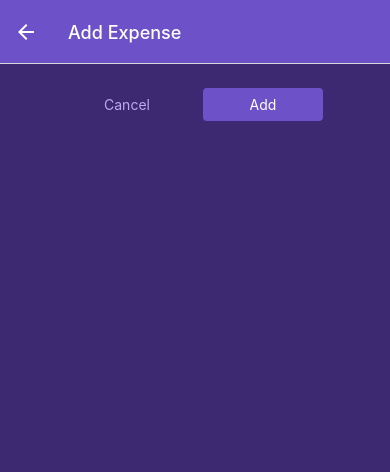
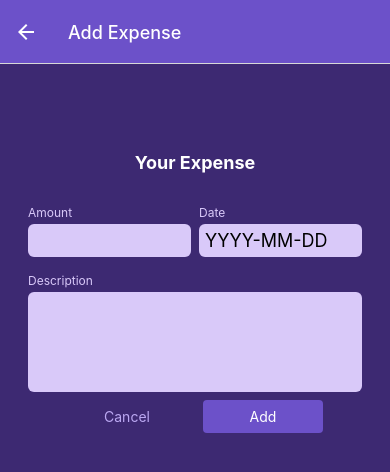
Before and after one commit to IsaiGarciaRyndem/ReactNativeCourse, a React Native app: screen /ManageExpense in a window 390 px wide. Shown: the top 472 px of the page. Built offline with nearby package versions, Linux system fonts and the light colour scheme.

Commit message:
finalizar sección

```diff
--- /dev/null
+++ b/components/ManageExpense/ExpenseForm.js
@@ -0,0 +1,141 @@
+import {Alert, StyleSheet, Text, View} from "react-native";
+import Input from "./Input";
+import {useState} from "react";
+import Button from "../UI/Button";
+import {getFormattedDate} from "../../util/date";
+import {GlobalStyles} from "../../constants/styles";
+
+function ExpenseForm({submitButtonLabel ,onCancel, onSubmit, defaultValues}) {
+    const [inputs, setInputs] = useState({
+        amount: {
+            value: defaultValues ? defaultValues.amount.toString() : '',
+            isValid: true
+        },
+        date: {
+            value: defaultValues ? getFormattedDate(defaultValues.date) : '',
+            isValid: true
+        },
+        description: {
+            value: defaultValues ? defaultValues.description : '',
+            isValid: true
+        }
+    });
+    function inputChangeHandler(inputIdentifier ,enteredAmount) {
+        setInputs((currentInputValues) => {
+            return {
+                ...currentInputValues,
+                [inputIdentifier]: {value: enteredAmount, isValid: true}
+            }
+        })
+    }
+    function submitHandler() {
+        const expenseData = {
+            amount: +inputs.amount.value,
+            date: new Date(inputs.date.value),
+            description: inputs.description.value
+        }
+        const amountIsValid = !isNaN(expenseData.amount) && expenseData.amount > 0;
+        const dateIsValid = expenseData.date.toString() !== 'Invalid Date';
+        const descriptionIsValid = expenseData.description.trim().length > 0;
+
+        if (!amountIsValid || !dateIsValid || !descriptionIsValid) {
+            // Alert.alert('Invalid input', 'Please check your input values');
+            setInputs((curInputs) => {
+                return {
+                    amount: {value: curInputs.amount.value, isValid: amountIsValid},
+                    date: {value: curInputs.date.value, isValid: dateIsValid},
+                    description: {value: curInputs.description.value, isValid: descriptionIsValid}
+                }
+            });
+            return ;
+        }
+
+       onSubmit(expenseData)
+    }
+
+    const formIsInvalid =
+        !inputs.amount.isValid ||
+        !inputs.date.isValid ||
+        !inputs.description.isValid;
+
+    return (
+        <View style={styles.form}>
+            <Text style={styles.title}>Your Expense</Text>
+            <View style={styles.inputsRow}>
+                <Input
+                    style={styles.rowInput}
+                    label='Amount'
+                    invalid={!inputs.amount.isValid}
+                    textInputConfig={{
+                        keyboardType: 'decimal-pad',
+                        onChangeText: inputChangeHandler.bind(this, 'amount'),
+                        value: inputs.amount.value
+                    }}
+                />
+                <Input
+                    style={styles.rowInput}
+                    label='Date'
+                    invalid={!inputs.date.isValid}
+                    textInputConfig={{
+                        placeholder: 'YYYY-MM-DD',
+                        maxLength: 10,
+                        onChangeText: inputChangeHandler.bind(this, 'date'),
+                        value: inputs.date.value
+                    }}
+                />
+            </View>
+            <Input
+                label='Description'
+                invalid={!inputs.description.isValid}
+                textInputConfig= {{
+                    multiline: true,
+                    onChangeText: inputChangeHandler.bind(this, 'description'),
+                    value: inputs.description.value
+                }}
+            />
+            {formIsInvalid && (<Text style={styles.errorText}>Invalid input values - please check your data!</Text>)}
+            <View style={styles.buttons}>
+                <Button style={styles.button} mode='flat' onPress={onCancel}>
+                    Cancel
+                </Button>
+                <Button style={styles.button} onPress={submitHandler}>
+                    {submitButtonLabel}
+                </Button>
+            </View>
+        </View>
+    );
+}
+export default ExpenseForm;
+const styles = StyleSheet.create({
+    form: {
+        marginTop: 40
+    },
+    title: {
+        fontSize: 18,
+        fontWeight: 'bold',
+        color: 'white',
+        marginVertical: 24,
+        textAlign: 'center'
+    },
+    inputsRow: {
+        flexDirection: 'row',
+        justifyContent: 'space-between'
+    },
+    rowInput: {
+        flex: 1
+    },
+    buttons: {
+        flexDirection: 'row',
+        justifyContent: 'center',
+        alignItems: 'center'
+    },
+    button: {
+        minWidth: 120,
+        marginHorizontal: 8,
+    },
+    errorText: {
+        textAlign: 'center',
+        color: GlobalStyles.colors.error500,
+        margin: 8
+    }
+});
--- /dev/null
+++ b/components/ManageExpense/Input.js
@@ -0,0 +1,49 @@
+import {StyleSheet, Text, TextInput, View} from "react-native";
+import {GlobalStyles} from "../../constants/styles";
+
+function Input({invalid ,label, style, textInputConfig}) {
+
+    let inputStyles = [styles.input];
+    if(textInputConfig && textInputConfig.multiline){
+        inputStyles.push(styles.inputMultiline)
+    }
+
+    if(invalid){
+        inputStyles.push(style.invalidInput)
+    }
+
+    return (
+        <View style={[styles.inputContainer, style]}>
+            <Text style={[styles.label, invalid && styles.invalidLabel]}>{label}</Text>
+            <TextInput style={inputStyles} {...textInputConfig} />
+        </View>
+    );
+}
+export default Input;
+const styles = StyleSheet.create({
+    inputContainer: {
+        marginHorizontal: 4,
+        marginVertical: 8
+    } ,
+    label: {
+        fontSize: 12,
+        color: GlobalStyles.colors.primary100,
+        marginBottom: 4,
+    },
+    input: {
+        backgroundColor: GlobalStyles.colors.primary100,
+        padding: 6,
+        borderRadius: 6,
+        fontSize: 18
+    },
+    inputMultiline: {
+        minHeight: 100,
+        textAlignVertical: 'top'
+    },
+    invalidLabel: {
+        color: GlobalStyles.colors.error500
+    },
+    invalidInput: {
+        backgroundColor: GlobalStyles.colors.error50
+    }
+});
--- a/screens/ManageExpenses.js
+++ b/screens/ManageExpenses.js
@@ -1,16 +1,16 @@
-import {StyleSheet, Text, View} from "react-native";
+import {StyleSheet, View} from "react-native";
 import {useContext, useLayoutEffect} from "react";
 import IconButton from "../components/UI/IconButton";
 import {GlobalStyles} from "../constants/styles";
-import Button from "../components/UI/Button";
 import {ExpensesContext} from "../store/expenses-context";
+import ExpenseForm from "../components/ManageExpense/ExpenseForm";
 
 function ManageExpenses({route, navigation}) {
 
     const expensesCtx = useContext(ExpensesContext)
-
     const editedExpenseId = route.params?.expenseId;
     const isEditing = !!editedExpenseId;
+    const selectedExpense = expensesCtx.expenses.find((expense) => expense.id === editedExpenseId);
 
     useLayoutEffect(() => {
         navigation.setOptions({
@@ -25,34 +25,23 @@
     function cancelHandler() {
         navigation.goBack();
     }
-
-    function confirmHandler() {
+    function confirmHandler(expenseData) {
         if(isEditing) {
-            expensesCtx.updateExpense(editedExpenseId,{
-                description: 'Test!!!',
-                amount: 29.99,
-                date: new Date('2022-01-14')
-            })
+            expensesCtx.updateExpense(editedExpenseId,expenseData)
         } else {
-            expensesCtx.addExpense({
-                description: 'Test',
-                amount: 19.99,
-                date: new Date('2024-09-01')
-            })
+            expensesCtx.addExpense(expenseData)
         }
         navigation.goBack();
     }
 
     return (
         <View style={styles.container}>
-            <View style={styles.buttons}>
-                <Button style={styles.button} mode='flat' onPress={cancelHandler}>
-                    Cancel
-                </Button>
-                <Button style={styles.button} onPress={confirmHandler}>
-                    {isEditing ? 'Update' : 'Add'}
-                </Button>
-            </View>
+            <ExpenseForm
+                submitButtonLabel={isEditing ? 'Update' : 'Add'}
+                onCancel={cancelHandler}
+                onSubmit={confirmHandler}
+                defaultValues={selectedExpense}
+            />
             {isEditing && (
                 <View style={styles.deleteContainer}>
                     <IconButton
--- a/util/date.js
+++ b/util/date.js
@@ -1,5 +1,5 @@
 export function getFormattedDate(date) {
-    return `${date.getFullYear()}-${date.getMonth() + 1}-${date.getDate()}`
+    return date.toISOString().slice(0,10);
 }
 export function getDateMinusDays(date, days) {
     return new Date(date.getFullYear(), date.getMonth(), date.getDate() - days)
```
